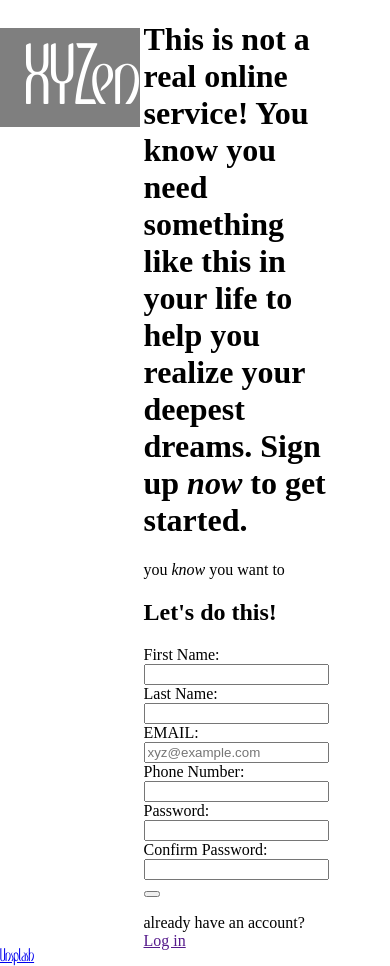
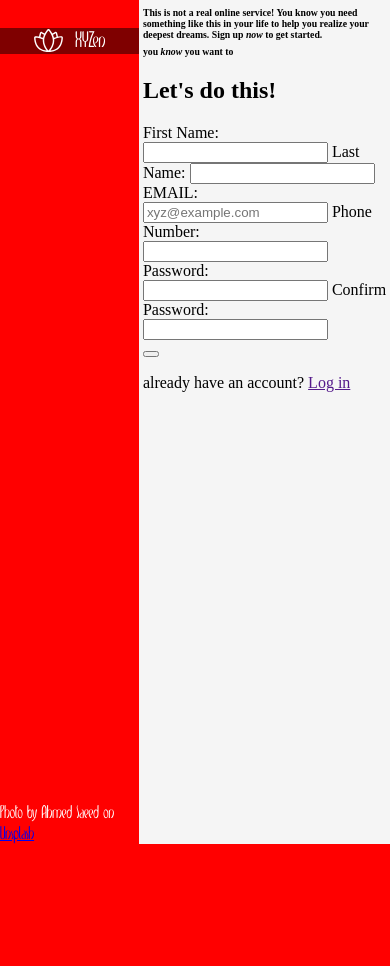
Before and after one commit to Ayman-C/odin-sign-up-form, a plain HTML site: page index.html in a window 390 px wide. After the commit the page ends 844 px from the top, so only its background shows below. Drawn offline with Linux system fonts and the light colour scheme.

Commit message:
Adjust proportions and make title responsive

```diff
--- a/index.html
+++ b/index.html
@@ -8,9 +8,8 @@
 </head>
 <body>
     <div id="banner">
-
+        <!-- <img href="./assets/lotus-flower-svgrepo-com.svg"> -->
         <div id="Titlebackground">
-            <img href="./assets/lotus-flower-svgrepo-com.svg">
             <div id="logo"></div>XYZen
 
             <!-- <div id="title">XYZen</div> -->
@@ -20,7 +19,7 @@
     <div id="main">
         <div id="textContainer">
             <h1>This is not a real online service! You know you need something like this in your life to help you realize your deepest dreams. Sign up <em>now</em> to get started.</h1>
-            <p> you <em>know</em> you want to</p>
+            <h1> you <em>know</em> you want to</h1>
         </div>
         <form id="signupForm" action="" method="post">
             <h2>Let's do this!</h2>
--- a/styles.css
+++ b/styles.css
@@ -1,5 +1,5 @@
 body {
-    background-color: white;
+    background-color: red;
     display:flex;
 flex-direction: row;
 margin: 0 0vh;
@@ -10,7 +10,7 @@ margin: 0 0vh;
 }
 
 h1  {
-
+    font-size: 2.5vw;
 }
 
 
@@ -19,7 +19,7 @@ h1  {
     flex-direction: column;
     min-height: 100vh;
     background-image: url("assets/ahmed-saeed-unsplash.jpg");
-    width:35.8vw;
+    width:36vw;
     background-size: 100% 100%;
     background-repeat: no-repeat;
     color: white;
@@ -31,29 +31,33 @@ h1  {
 #Titlebackground {
     background-color: rgba(0,0,0,0.5);
     text-align: center;
-    font-size: 75px;
+    /* font-size: 75px; */
+    font-size: 5vw;
     margin-top: 20%;
     width: 100%;
     margin-bottom:auto;
     display: flex;
     justify-content: center;
     align-items: center;
+
 }
 
 #logo {
     background-image: url("assets/lotus-flower-svgrepo-com-cropped.svg");
     height:90%;
     width:30%;
-    justify-content: center;
     background-size: contain;
     background-repeat: no-repeat;
+}
 
+/* #brandTitle {
+    font-size: 5vw;
+} */
 
+#main {
 
-
+    width:63vw;
+    padding-left: 1vw;
+    padding-right: 1vw;
+    background-color: whitesmoke;
 }
-#main {
-    width:48vw;
-    margin-left: 1vw;
-    background-color: white;
-}
```
Also changed, not shown: assets/lotus-flower-svgrepo-com-cropped.svg (added).
